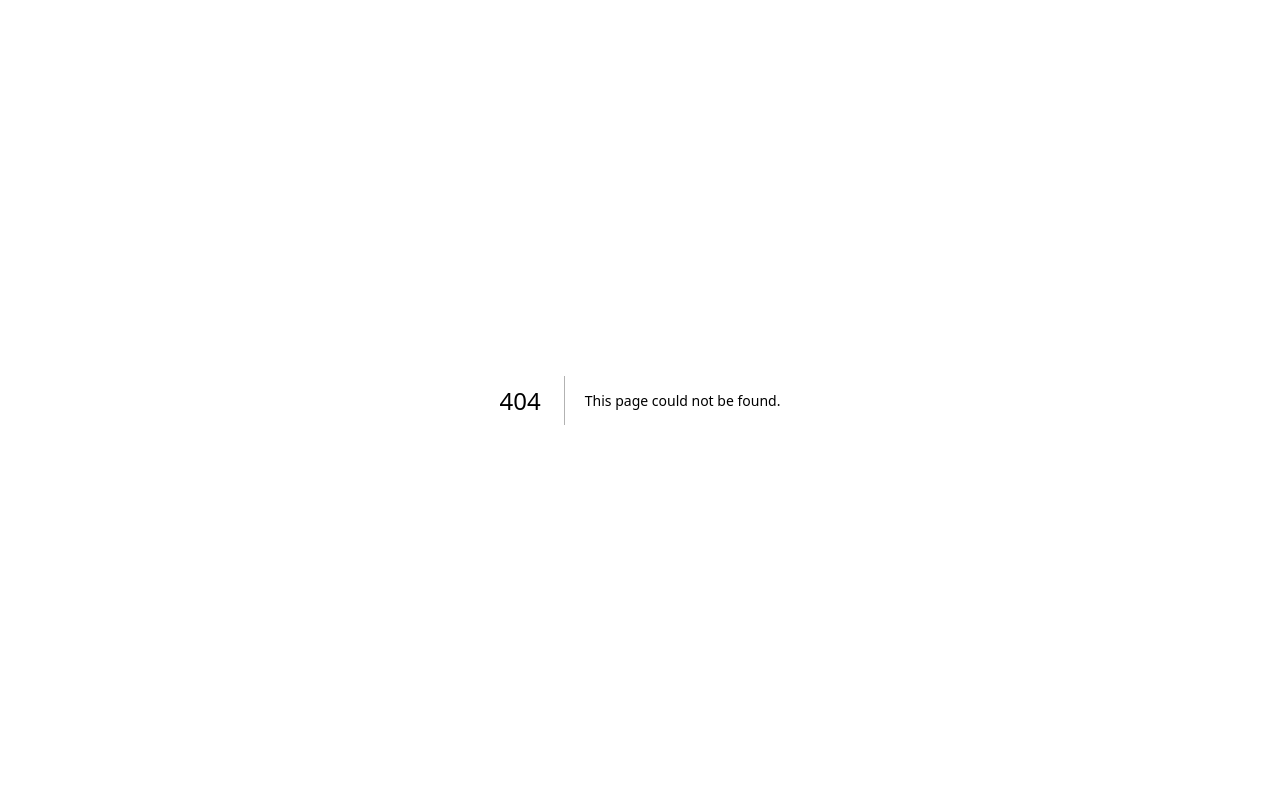
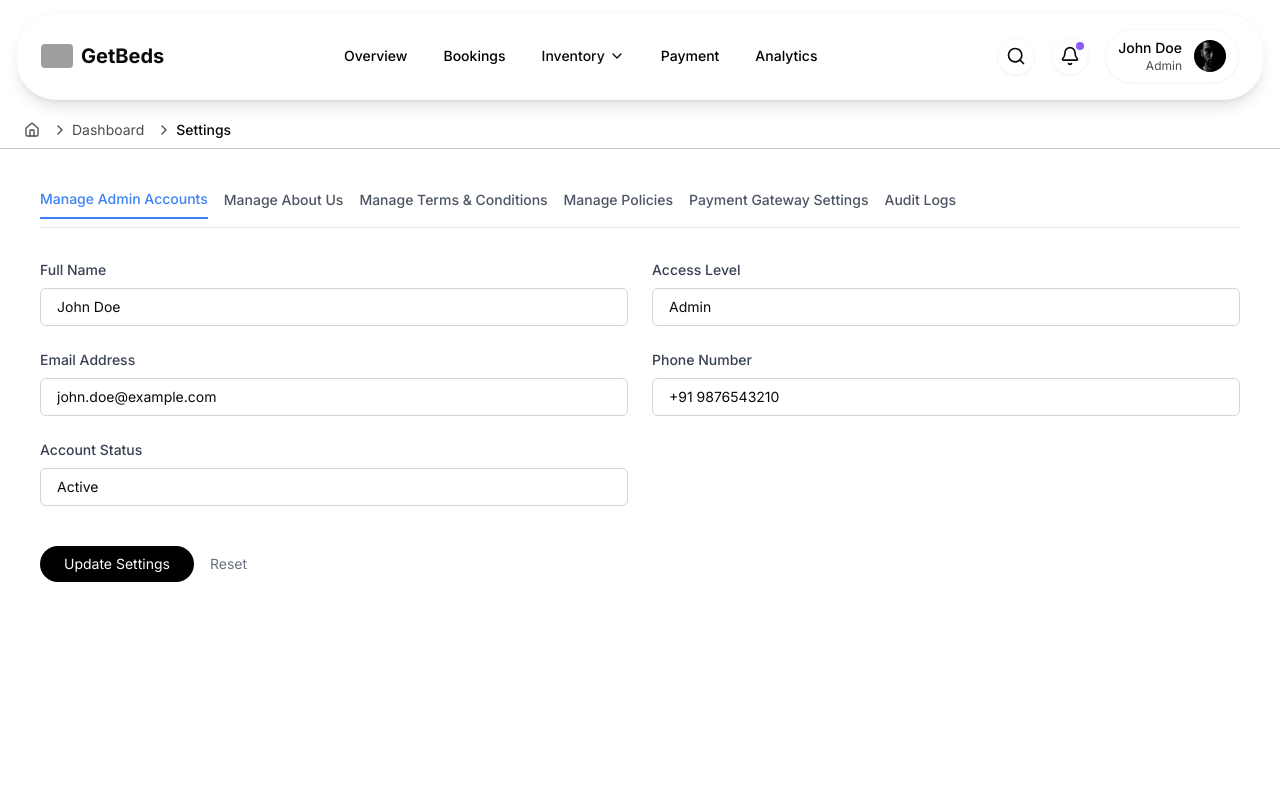
Before and after one commit to Sunil-jangid/getbeds-admin, a Next.js app: page /dashboard/Settings in a window 1280 px wide. Before the commit this address had no page. Shown: the top 800 px of the page. Built offline with nearby package versions, Linux system fonts and the light colour scheme; grey boxes are pictures that could not be loaded.

Commit message:
settings page

```diff
--- /dev/null
+++ b/src/app/dashboard/Settings/page.tsx
@@ -0,0 +1,160 @@
+'use client';
+
+import { useState } from "react";
+
+const navItems = [
+  "Manage Admin Accounts",
+  "Manage About Us",
+  "Manage Terms & Conditions",
+  "Manage Policies",
+  "Payment Gateway Settings",
+  "Audit Logs",
+] as const;
+
+type NavKey = typeof navItems[number];
+
+type Field = { label: string; value: string };
+
+const initialContent: Record<NavKey, Field[]> = {
+  "Manage Admin Accounts": [
+    { label: "Full Name", value: "John Doe" },
+    { label: "Access Level", value: "Admin" },
+    { label: "Email Address", value: "john.doe@example.com" },
+    { label: "Phone Number", value: "+91 9876543210" },
+    { label: "Account Status", value: "Active" },
+  ],
+  "Manage About Us": [
+    { label: "Bio", value: "Tech enthusiast with a passion for learning." },
+    { label: "Age", value: "28" },
+    { label: "Gender", value: "Male" },
+    { label: "Location", value: "Bangalore, India" },
+    { label: "Preferred Language", value: "English" },
+  ],
+  "Manage Terms & Conditions": [
+    { label: "Accepted Terms", value: "Yes" },
+    { label: "Accepted Date", value: "2024-05-18" },
+    { label: "Document Version", value: "v1.4" },
+    { label: "Consent Type", value: "Digital Signature" },
+    { label: "Privacy Consent", value: "Yes" },
+  ],
+  "Manage Policies": [
+    { label: "Notification Preference", value: "Email" },
+    { label: "Two-Factor Auth", value: "Enabled" },
+    { label: "Recovery Email", value: "alt.doe@example.com" },
+    { label: "Password Reset Allowed", value: "Yes" },
+    { label: "Account Lock Status", value: "Not Locked" },
+  ],
+  "Payment Gateway Settings": [
+    { label: "Card Holder Name", value: "John Doe" },
+    { label: "Card Type", value: "Visa" },
+    { label: "Last 4 Digits", value: "1234" },
+    { label: "Billing Address", value: "221B Baker Street" },
+    { label: "Country", value: "India" },
+  ],
+  "Audit Logs": [
+    { label: "Last Login", value: "2025-06-12 11:30 AM" },
+    { label: "Last Password Change", value: "2025-05-01" },
+    { label: "Login IP", value: "192.168.1.45" },
+    { label: "Device", value: "Chrome on Windows" },
+    { label: "Failed Logins", value: "0" },
+  ],
+};
+
+export default function AdminPanel() {
+  const [activeTab, setActiveTab] = useState<NavKey>("Manage Admin Accounts");
+
+  // Store editable state for two tabs only
+  const [editableData, setEditableData] = useState({
+    "Manage Admin Accounts": [...initialContent["Manage Admin Accounts"]],
+    "Manage About Us": [...initialContent["Manage About Us"]],
+  });
+
+  const isEditable = activeTab === "Manage Admin Accounts" || activeTab === "Manage About Us";
+
+  const handleChange = (index: number, value: string) => {
+    if (!isEditable) return;
+    const updated = [...editableData[activeTab]];
+    updated[index].value = value;
+    setEditableData((prev) => ({
+      ...prev,
+      [activeTab]: updated,
+    }));
+  };
+
+  const handleReset = () => {
+    if (!isEditable) return;
+    setEditableData((prev) => ({
+      ...prev,
+      [activeTab]: [...initialContent[activeTab]],
+    }));
+  };
+
+  const handleUpdate = () => {
+    if (!isEditable) return;
+    console.log("Updated values for", activeTab, editableData[activeTab]);
+    // Add API call or toast here
+  };
+
+  return (
+    <div className="min-h-screen bg-white p-10">
+      {/* Nav Tabs */}
+      <div className="flex flex-wrap space-x-4 border-b border-gray-200 pb-2">
+        {navItems.map((item) => (
+          <button
+            key={item}
+            onClick={() => setActiveTab(item)}
+            className={`pb-2 text-sm font-medium ${
+              activeTab === item
+                ? "text-blue-500 border-b-2 border-blue-500"
+                : "text-gray-600"
+            }`}
+          >
+            {item}
+          </button>
+        ))}
+      </div>
+
+      {/* Form Fields */}
+      <div className="grid grid-cols-1 md:grid-cols-2 gap-6 mt-8">
+        {(isEditable ? editableData[activeTab] : initialContent[activeTab]).map(
+          (field, index) => (
+            <div key={index} className="space-y-2">
+              <label className="block text-sm font-medium text-gray-700">
+                {field.label}
+              </label>
+              <input
+                type="text"
+                value={field.value}
+                onChange={(e) => handleChange(index, e.target.value)}
+                readOnly={!isEditable}
+                className={`w-full rounded-md border px-4 py-2 text-sm ${
+                  isEditable
+                    ? "border-gray-300 bg-white"
+                    : "border-gray-200 bg-gray-100"
+                }`}
+              />
+            </div>
+          )
+        )}
+      </div>
+
+      {/* Buttons */}
+      {isEditable && (
+        <div className="mt-10 flex space-x-4">
+          <button
+            className="bg-black text-white px-6 py-2 rounded-full text-sm"
+            onClick={handleUpdate}
+          >
+            Update Settings
+          </button>
+          <button
+            className="text-gray-500 text-sm"
+            onClick={handleReset}
+          >
+            Reset
+          </button>
+        </div>
+      )}
+    </div>
+  );
+}
--- a/src/components/dashboard/navbar.tsx
+++ b/src/components/dashboard/navbar.tsx
@@ -36,8 +36,8 @@ export function DashboardNavbar() {
   { name: 'User Management', href: '/dashboard/usermanagement' },
   { name: 'Customer Support', href: '/dashboard/customersupport' },
   { name: 'Subscription Plan', href: '/dashboard/subscription' },
-  { name: 'Settings', href: '#' },
-  { name: 'Log out', href: '#' },
+  { name: 'Settings', href: '/dashboard/Settings' },
+  { name: 'Log out', href: '/' },
 ];
 
 
```
